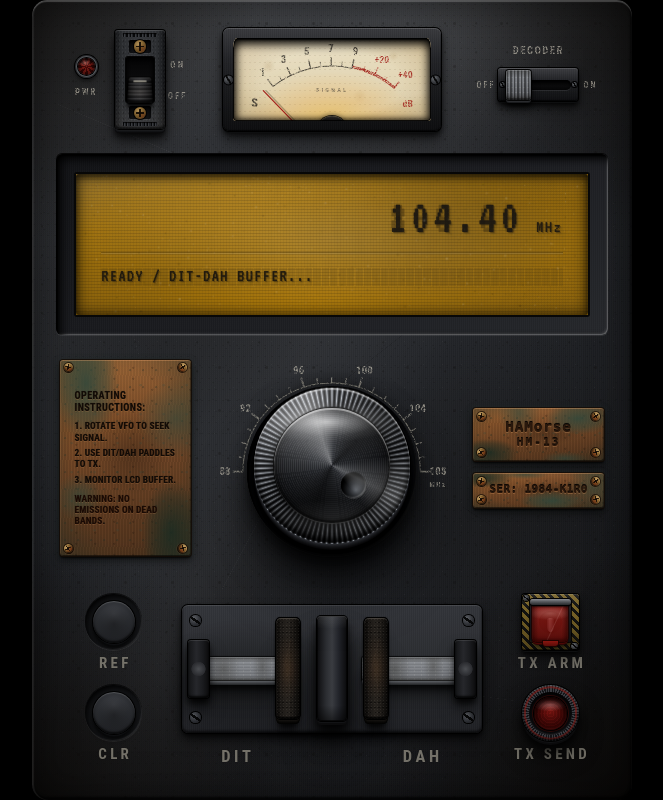
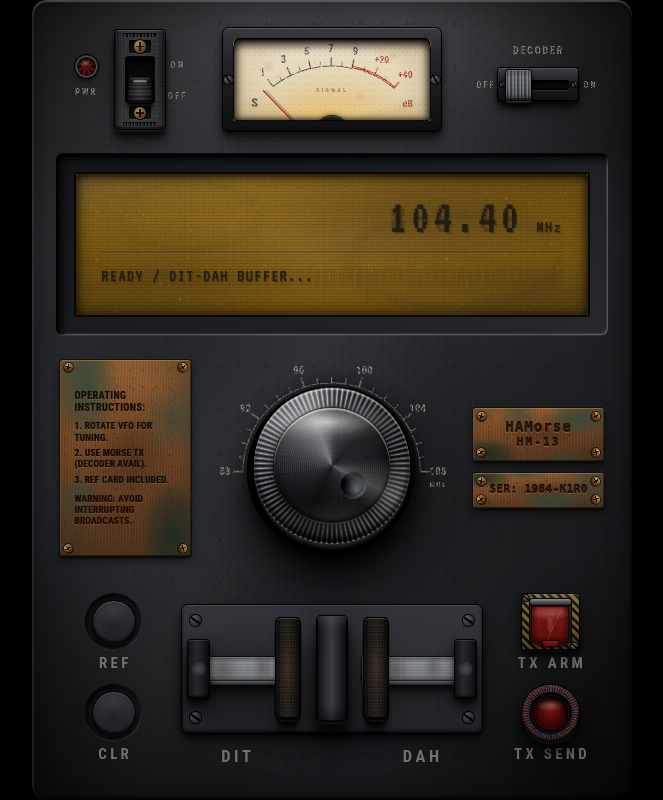
Before and after one commit to einsajo/HAMorse, a React (Vite) app: page / in a window 1280 px wide. Shown: the whole page, without its empty margins (308-971 px from the left). Built offline with nearby package versions, Linux system fonts and the light colour scheme.

Commit message:
fix: dim LCD backlight, add permanent glass stain, remove VFO press, update SOP text

```diff
--- a/src/components/LCDDisplay.css
+++ b/src/components/LCDDisplay.css
@@ -3,7 +3,8 @@
    ========================================================================== */
 
 .lcd {
-  --lcd-amber: #ffb000;
+  /* aging, dying bulb: #FFB000 dialled back ~15% and slightly browned */
+  --lcd-amber: #d99600;
   --lcd-silt: #3a2800; /* unlit liquid crystal */
   --lcd-ink: #050505; /* lit liquid crystal (viscous pitch, not pure black) */
   /* bundled local font (see @font-face in index.css); monospace is a last-resort fallback only */
@@ -65,7 +66,7 @@
     radial-gradient(ellipse 45% 60% at 18% 78%, rgba(58, 40, 0, 0.16), rgba(58, 40, 0, 0) 70%),
     radial-gradient(ellipse 40% 50% at 82% 22%, rgba(58, 40, 0, 0.1), rgba(58, 40, 0, 0) 70%),
     /* uneven backlight: hot centre, darker corners */
-    radial-gradient(ellipse 85% 90% at 50% 45%, #ffc23a 0%, var(--lcd-amber) 55%, #c98a00 100%);
+    radial-gradient(ellipse 85% 90% at 50% 45%, #e3a52c 0%, var(--lcd-amber) 55%, #9c6a00 100%);
 
 }
 
@@ -84,6 +85,33 @@
   box-shadow:
     inset 0 0 15px rgba(0, 0, 0, 0.8),
     inset 0 3px 6px rgba(0, 0, 0, 0.55);
+}
+
+/* --- Permanent glass stain (un-wipeable) -------------------------------
+   Sits above the text and below the wipeable dust canvas, so wiping the dust
+   reveals old, permanently fogged and stained glass, never a clean screen.
+   Stacking: text (auto) < stain (z 1) < dust canvas (z 2) < bezel shadow (z 3) */
+.lcd__stain {
+  position: absolute;
+  inset: 0;
+  z-index: 1;
+  pointer-events: none; /* wipes pass through to the canvas above */
+  border-radius: inherit;
+  background:
+    /* tide-mark rings where moisture dried on the glass */
+    radial-gradient(ellipse 24% 38% at 74% 62%, rgba(46, 36, 22, 0) 70%, rgba(46, 36, 22, 0.08) 86%, rgba(46, 36, 22, 0) 100%),
+    radial-gradient(ellipse 16% 28% at 22% 30%, rgba(46, 36, 22, 0) 68%, rgba(46, 36, 22, 0.06) 85%, rgba(46, 36, 22, 0) 100%),
+    /* muddy blotches baked into the coating */
+    radial-gradient(ellipse 30% 40% at 18% 72%, rgba(58, 44, 24, 0.2) 0%, rgba(58, 44, 24, 0) 100%),
+    radial-gradient(ellipse 26% 34% at 62% 28%, rgba(52, 40, 22, 0.14) 0%, rgba(52, 40, 22, 0) 100%),
+    radial-gradient(ellipse 18% 26% at 90% 82%, rgba(44, 34, 20, 0.2) 0%, rgba(44, 34, 20, 0) 100%),
+    /* fine pitting in the coating */
+    radial-gradient(circle at 50% 50%, rgba(40, 30, 16, 0.16) 0 0.5px, rgba(0, 0, 0, 0) 1px) 0 0 / 7px 5px,
+    radial-gradient(circle at 30% 70%, rgba(40, 30, 16, 0.12) 0 0.6px, rgba(0, 0, 0, 0) 1.1px) 2px 3px / 11px 13px,
+    /* grime settled heaviest at the bottom edge of the glass */
+    linear-gradient(0deg, rgba(48, 38, 22, 0.24) 0%, rgba(48, 38, 22, 0) 32%),
+    /* overall milky-brown fog: the glass will never be clear again */
+    linear-gradient(rgba(70, 56, 36, 0.12), rgba(70, 56, 36, 0.12));
 }
 
 /* --- Dust / grime layer on the glass ----------------------------------- */
--- a/src/components/LCDDisplay.tsx
+++ b/src/components/LCDDisplay.tsx
@@ -32,7 +32,10 @@ export default function LCDDisplay() {
             </span>
           </div>
 
-          {/* wipeable grime on the glass, above the text, below the bezel shadow */}
+          {/* permanent, un-wipeable stain/fog baked into the old glass */}
+          <span className="lcd__stain" aria-hidden="true" />
+
+          {/* wipeable grime on the glass, above the stain, below the bezel shadow */}
           <DustCanvas />
         </div>
       </div>
--- a/src/components/TuningDial.css
+++ b/src/components/TuningDial.css
@@ -156,39 +156,6 @@
     0 0 18px 4px rgba(0, 0, 0, 0.55);
 }
 
-/* Pressed / grabbed: the heavy knob is pushed DOWN into its collar. Its top
-   face drops, the visible side wall shrinks and the cast shadow tightens.
-   Same layer count as the rest state, so box-shadow interpolates. */
-.vfo__mount {
-  transition: transform 140ms ease-out, box-shadow 140ms ease-out;
-}
-
-.vfo:active .vfo__mount,
-.vfo[data-pressed='true'] .vfo__mount {
-  transform: translateY(-1.2%);
-  transition-duration: 45ms;
-  box-shadow:
-    0 1px 0 #2b2d31,
-    0 1px 0 #212226,
-    0 2px 0 #18191c,
-    0 2px 0 #121315,
-    0 3px 0 #0c0c0e,
-    0 3px 0 #070708,
-    0 3px 0 #070708,
-    0 4px 2px rgba(0, 0, 0, 0.95),
-    0 6px 6px rgba(0, 0, 0, 0.85),
-    0 10px 12px rgba(0, 0, 0, 0.7),
-    0 16px 22px rgba(0, 0, 0, 0.5),
-    0 24px 34px rgba(0, 0, 0, 0.35),
-    0 0 0 1px rgba(0, 0, 0, 0.95),
-    0 0 12px 3px rgba(0, 0, 0, 0.6);
-}
-
-.vfo:active .vfo__knob,
-.vfo[data-pressed='true'] .vfo__knob {
-  filter: brightness(0.92); /* sitting lower in the collar, it catches less light */
-}
-
 /* --- Knob: knurled outer grip ----------------------------------------- */
 .vfo__knob {
   position: absolute;
--- a/src/components/TuningDial.tsx
+++ b/src/components/TuningDial.tsx
@@ -1,6 +1,5 @@
 import './TuningDial.css'
 import MetalPlate from './MetalPlate'
-import { usePress } from '../hooks/usePress'
 
 /* --- Silk-screen scale geometry (SVG user units, matches .vfo 132 x 116) --- */
 const CX = 66
@@ -84,22 +83,20 @@ function FrequencyScale() {
  * shadows sit on the non-rotating `.vfo__mount` so lighting stays fixed.
  */
 export default function TuningDial() {
-  // grab feedback: the heavy knob seats down into its collar while held
-  const { pressed, handlers } = usePress()
   return (
     <section className="tuning" aria-label="Tuning Panel">
       <MetalPlate
         className="plate--sop tuning__plate tuning__sop"
-        label="Operating instructions: 1. Rotate VFO to seek signal. 2. Use DIT/DAH paddles to TX. 3. Monitor LCD buffer. Warning: no emissions on dead bands."
+        label="Operating instructions: 1. Rotate VFO for tuning. 2. Use Morse TX (decoder available). 3. Reference card included. Warning: avoid interrupting broadcasts."
       >
         <span className="sop__title">OPERATING INSTRUCTIONS:</span>
-        <span className="sop__step">1. ROTATE VFO TO SEEK SIGNAL.</span>
-        <span className="sop__step">2. USE DIT/DAH PADDLES TO TX.</span>
-        <span className="sop__step">3. MONITOR LCD BUFFER.</span>
-        <span className="sop__warn">WARNING: NO EMISSIONS ON DEAD BANDS.</span>
+        <span className="sop__step">1. ROTATE VFO FOR TUNING.</span>
+        <span className="sop__step">2. USE MORSE TX (DECODER AVAIL).</span>
+        <span className="sop__step">3. REF CARD INCLUDED.</span>
+        <span className="sop__warn">WARNING: AVOID INTERRUPTING BROADCASTS.</span>
       </MetalPlate>
 
-      <div className="vfo" role="presentation" data-pressed={pressed} {...handlers}>
+      <div className="vfo" role="presentation">
         <FrequencyScale />
         <div className="vfo__well">
           <div className="vfo__mount">
```
